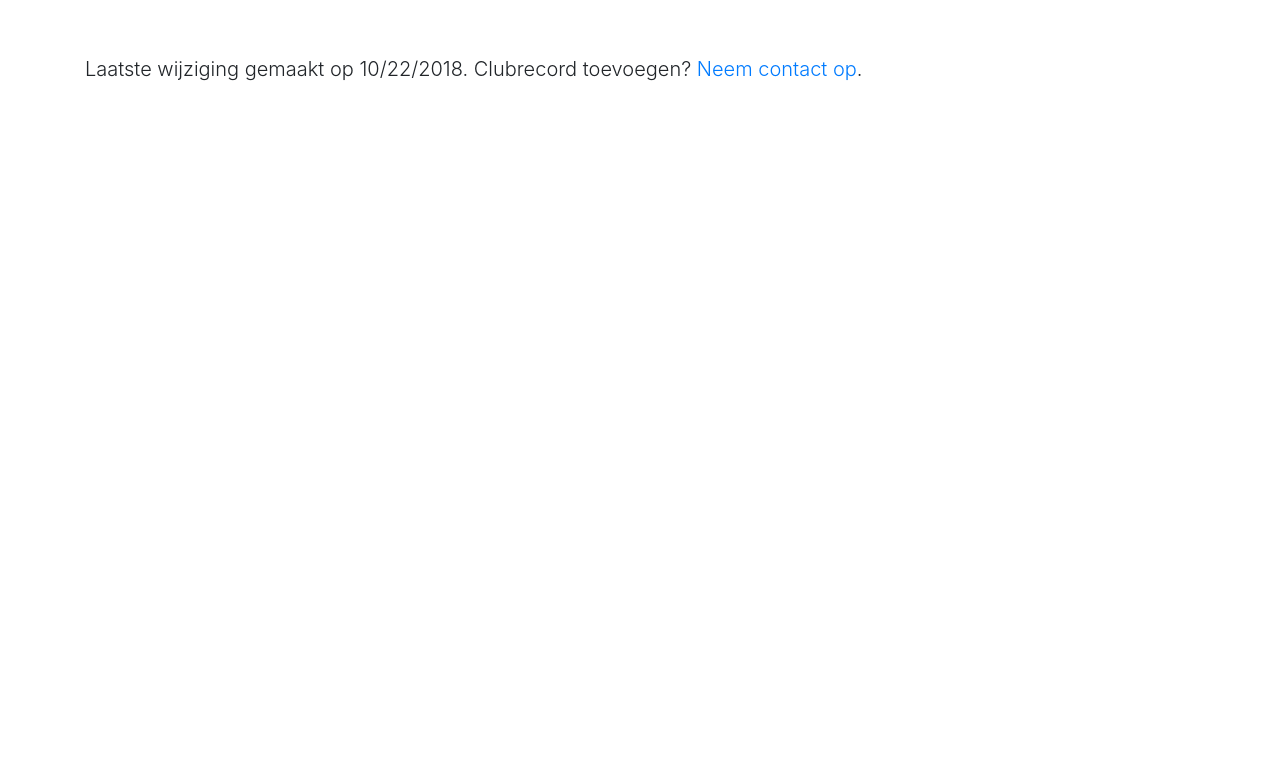
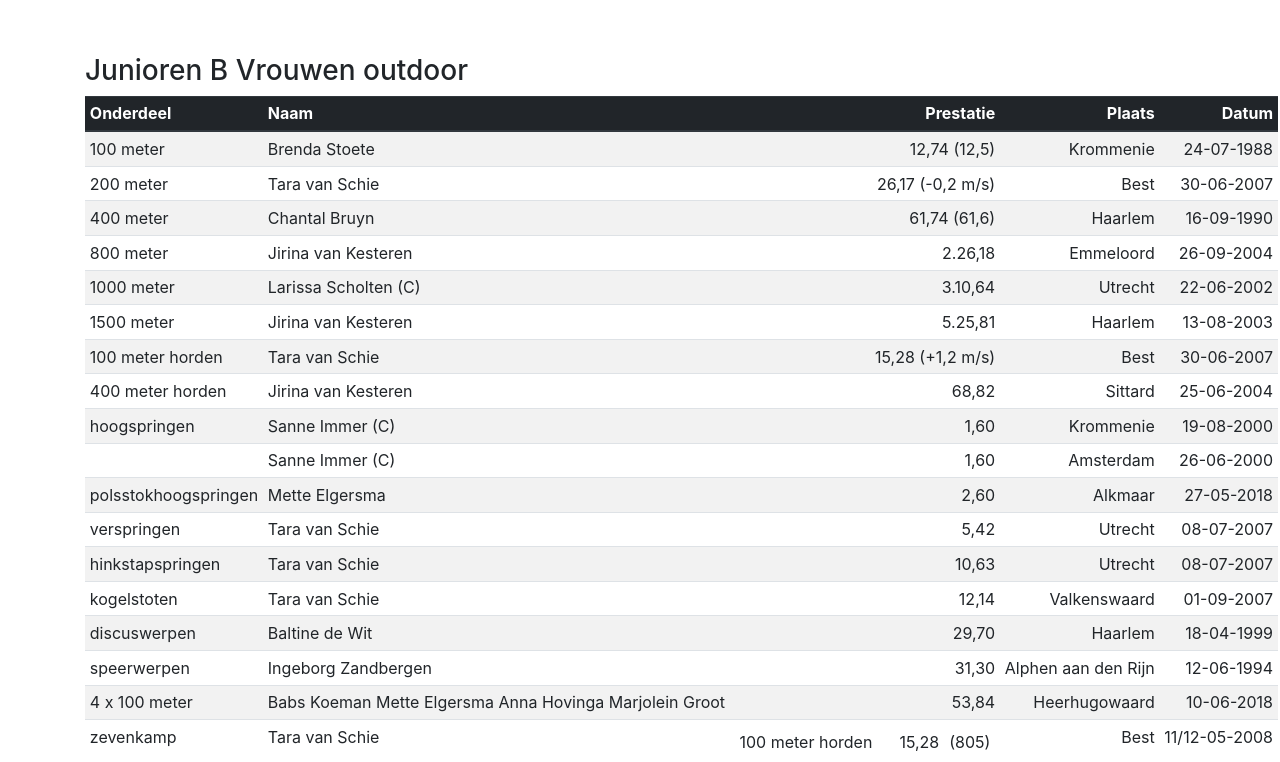
Before and after one commit to Voles/avhaarlem-ranglijsten, a React (Create React App) app: page / in a window 1280 px wide. Shown: the part 2958-3720 px from the top of the page. Before the commit the page ends 3058 px from the top, so only its background shows below. Built offline with nearby package versions, Linux system fonts and the light colour scheme.

Commit message:
Add Junioren B

```diff
--- a/src/resultaten/vrouwen-outdoor/index.js
+++ b/src/resultaten/vrouwen-outdoor/index.js
@@ -1,10 +1,12 @@
 import senioren from './senioren';
 import juniorenA from './junioren-a';
+import juniorenB from './junioren-b';
 
 export default []
   .concat(
     senioren,
-    juniorenA
+    juniorenA,
+    juniorenB
   )
   .map(resultaat => {
     resultaat.geslacht = 'Vrouwen';
--- /dev/null
+++ b/src/resultaten/vrouwen-outdoor/junioren-b.js
@@ -0,0 +1,202 @@
+export default [
+  {
+    "onderdeel": "100 meter",
+    "naam": "Brenda Stoete",
+    "prestatie": "12,74 (12,5)",
+    "plaats": "Krommenie",
+    "datum": "24-07-1988"
+  },
+  {
+    "onderdeel": "200 meter",
+    "naam": "Tara van Schie",
+    "prestatie": "26,17 (-0,2 m/s)",
+    "plaats": "Best",
+    "datum": "30-06-2007"
+  },
+  {
+    "onderdeel": "400 meter",
+    "naam": "Chantal Bruyn",
+    "prestatie": "61,74 (61,6)",
+    "plaats": "Haarlem",
+    "datum": "16-09-1990"
+  },
+  {
+    "onderdeel": "800 meter",
+    "naam": "Jirina van Kesteren",
+    "prestatie": "2.26,18",
+    "plaats": "Emmeloord",
+    "datum": "26-09-2004"
+  },
+  {
+    "onderdeel": "1000 meter",
+    "naam": "Larissa Scholten (C)",
+    "prestatie": "3.10,64",
+    "plaats": "Utrecht",
+    "datum": "22-06-2002"
+  },
+  {
+    "onderdeel": "1500 meter",
+    "naam": "Jirina van Kesteren",
+    "prestatie": "5.25,81",
+    "plaats": "Haarlem",
+    "datum": "13-08-2003"
+  },
+  {
+    "onderdeel": "100 meter horden",
+    "naam": "Tara van Schie",
+    "prestatie": "15,28 (+1,2 m/s)",
+    "plaats": "Best",
+    "datum": "30-06-2007"
+  },
+  {
+    "onderdeel": "400 meter horden",
+    "naam": "Jirina van Kesteren",
+    "prestatie": "68,82",
+    "plaats": "Sittard",
+    "datum": "25-06-2004"
+  },
+  {
+    "onderdeel": "hoogspringen",
+    "naam": "Sanne Immer (C)",
+    "prestatie": "1,60",
+    "plaats": "Krommenie",
+    "datum": "19-08-2000"
+  },
+  {
+    "onderdeel": "",
+    "naam": "Sanne Immer (C)",
+    "prestatie": "1,60",
+    "plaats": "Amsterdam",
+    "datum": "26-06-2000"
+  },
+  {
+    "onderdeel": "polsstokhoogspringen",
+    "naam": "Mette Elgersma",
+    "prestatie": "2,60",
+    "plaats": "Alkmaar",
+    "datum": "27-05-2018"
+  },
+  {
+    "onderdeel": "verspringen",
+    "naam": "Tara van Schie",
+    "prestatie": "5,42",
+    "plaats": "Utrecht",
+    "datum": "08-07-2007"
+  },
+  {
+    "onderdeel": "hinkstapspringen",
+    "naam": "Tara van Schie",
+    "prestatie": "10,63",
+    "plaats": "Utrecht",
+    "datum": "08-07-2007"
+  },
+  {
+    "onderdeel": "kogelstoten",
+    "naam": "Tara van Schie",
+    "prestatie": "12,14",
+    "plaats": "Valkenswaard",
+    "datum": "01-09-2007"
+  },
+  {
+    "onderdeel": "discuswerpen",
+    "naam": "Baltine de Wit",
+    "prestatie": "29,70",
+    "plaats": "Haarlem",
+    "datum": "18-04-1999"
+  },
+  {
+    "onderdeel": "speerwerpen",
+    "naam": "Ingeborg Zandbergen",
+    "prestatie": "31,30",
+    "plaats": "Alphen aan den Rijn",
+    "datum": "12-06-1994"
+  },
+  {
+    "onderdeel": "4 x 100 meter",
+    "naam": "Babs Koeman Mette Elgersma Anna Hovinga Marjolein  Groot",
+    "prestatie": "53,84",
+    "plaats": "Heerhugowaard",
+    "datum": "10-06-2018"
+  },
+  {
+    "onderdeel": "zevenkamp",
+    "naam": "Tara van Schie",
+    "prestatie": [
+      {
+        "onderdeel": "100 meter horden",
+        "prestatie": "15,28",
+        "punten": "(805)"
+      },
+      {
+        "onderdeel": "hoogspringen",
+        "prestatie": "1,51",
+        "punten": "(632)"
+      },
+      {
+        "onderdeel": "kogelstoten",
+        "prestatie": "11,41",
+        "punten": "(622)"
+      },
+      {
+        "onderdeel": "200 meter",
+        "prestatie": "26,17",
+        "punten": "(782)"
+      },
+      {
+        "onderdeel": "verspringen",
+        "prestatie": "5,31",
+        "punten": "(645)"
+      },
+      {
+        "onderdeel": "speerwerpen",
+        "prestatie": "26,19",
+        "punten": "(405)"
+      },
+      {
+        "onderdeel": "800 meter",
+        "prestatie": "2.46,79",
+        "punten": "(497)"
+      },
+      {
+        "onderdeel": "100 meter horden",
+        "prestatie": "15,28",
+        "punten": "(805)"
+      },
+      {
+        "onderdeel": "hoogspringen",
+        "prestatie": "1,51",
+        "punten": "(632)"
+      },
+      {
+        "onderdeel": "kogelstoten",
+        "prestatie": "11,41",
+        "punten": "(622)"
+      },
+      {
+        "onderdeel": "200 meter",
+        "prestatie": "26,17",
+        "punten": "(782)"
+      },
+      {
+        "onderdeel": "verspringen",
+        "prestatie": "5,31",
+        "punten": "(645)"
+      },
+      {
+        "onderdeel": "speerwerpen",
+        "prestatie": "26,19",
+        "punten": "(405)"
+      },
+      {
+        "onderdeel": "800 meter",
+        "prestatie": "2.46,79",
+        "punten": "(497)"
+      }
+    ],
+    "plaats": "Best",
+    "datum": "11/12-05-2008"
+  }
+].map(resultaat => {
+  resultaat.categorie = 'Junioren B';
+  return resultaat;
+})
```
